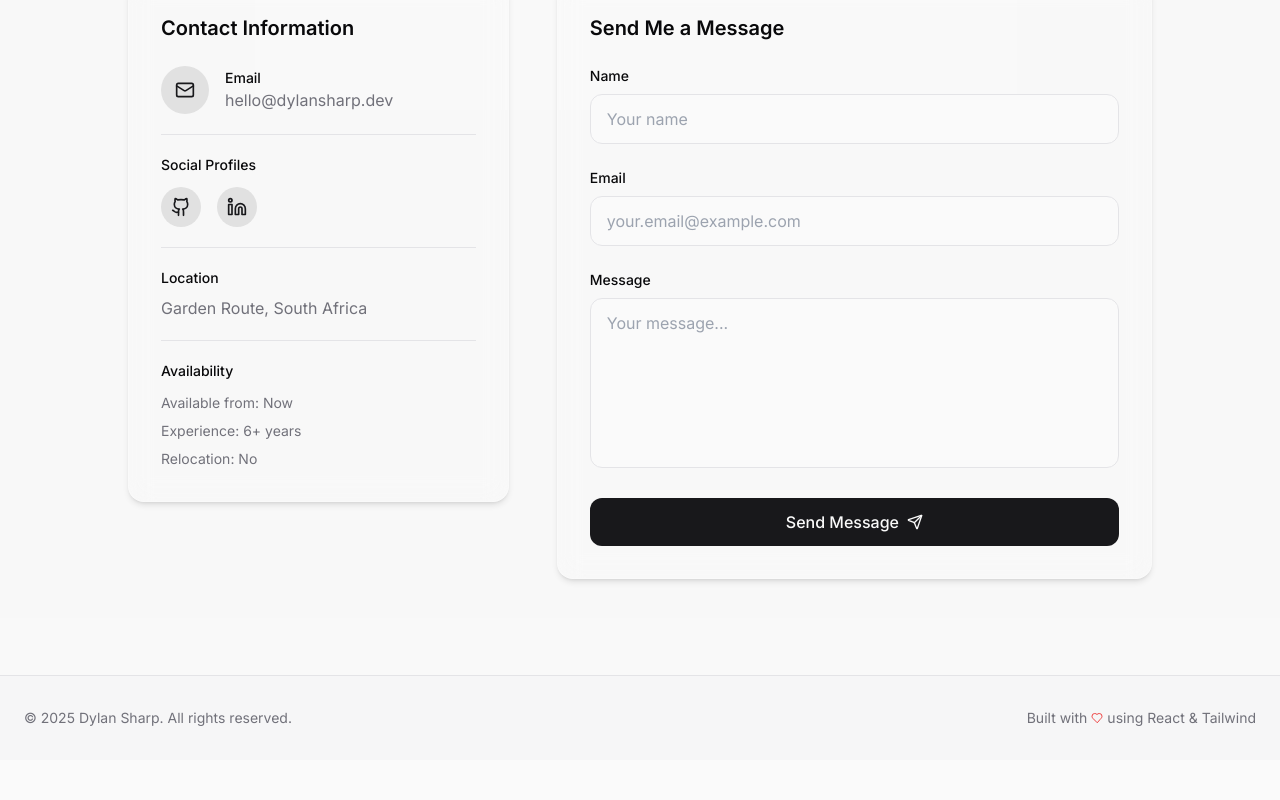
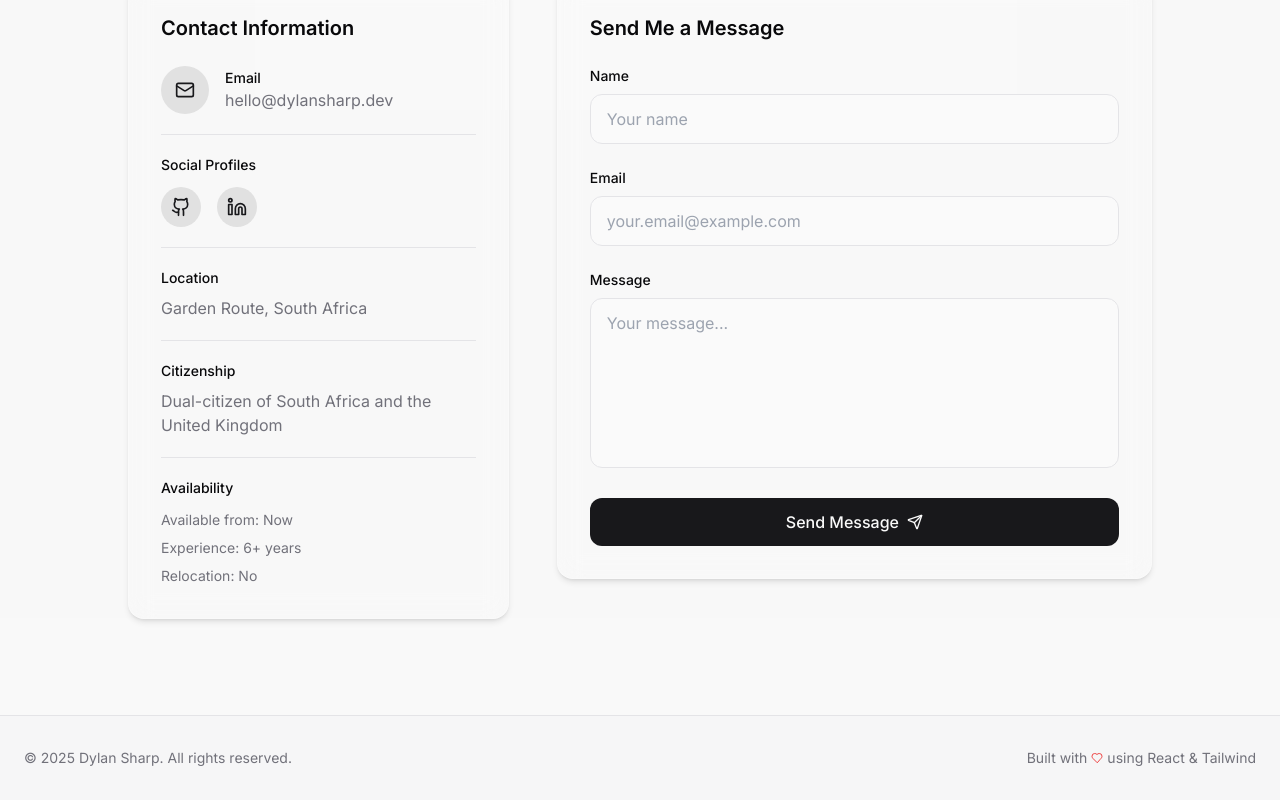
Before and after one commit to DylanSharp/portfolio, a React (Vite) app: page / in a window 1280 px wide. Shown: the part 6241-7041 px from the top of the page. Before the commit the page ends 7001 px from the top, so only its background shows below. Built offline with nearby package versions, Linux system fonts and the light colour scheme.

Commit message:
Formatting.

```diff
--- a/src/components/ContactSection.tsx
+++ b/src/components/ContactSection.tsx
@@ -159,6 +159,13 @@ const ContactSection = () => {
                 <div className="h-px bg-border" />
 
                 <div>
+                  <p className="text-sm font-medium mb-2">Citizenship</p>
+                  <p className="text-muted-foreground">Dual-citizen of South Africa and the United Kingdom</p>
+                </div>
+
+                <div className="h-px bg-border" />
+
+                <div>
                   <p className="text-sm font-medium mb-3">Availability</p>
                   <div className="flex flex-col space-y-2">
                     <p className="text-muted-foreground text-sm">Available from: Now</p>
```
